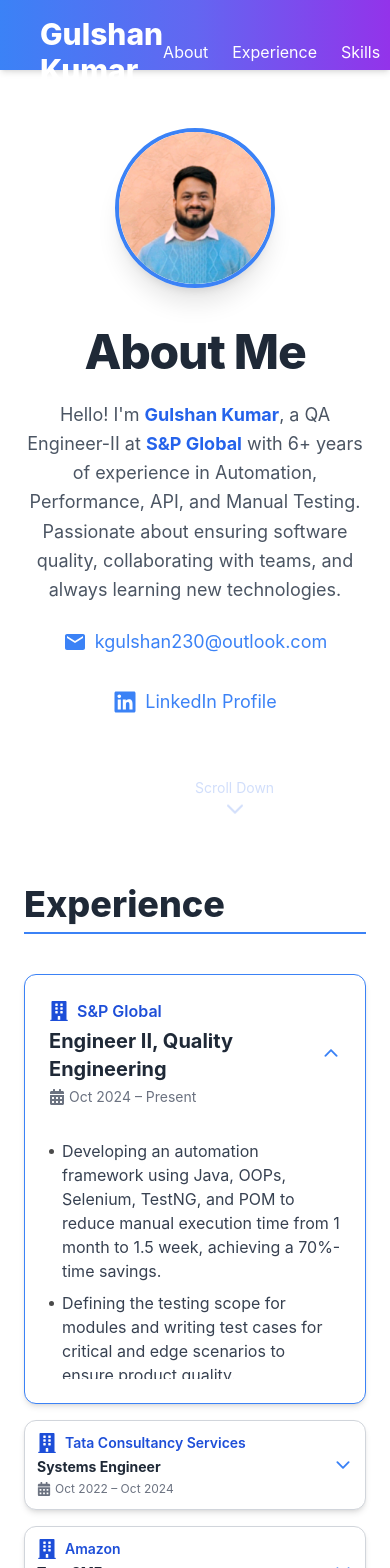
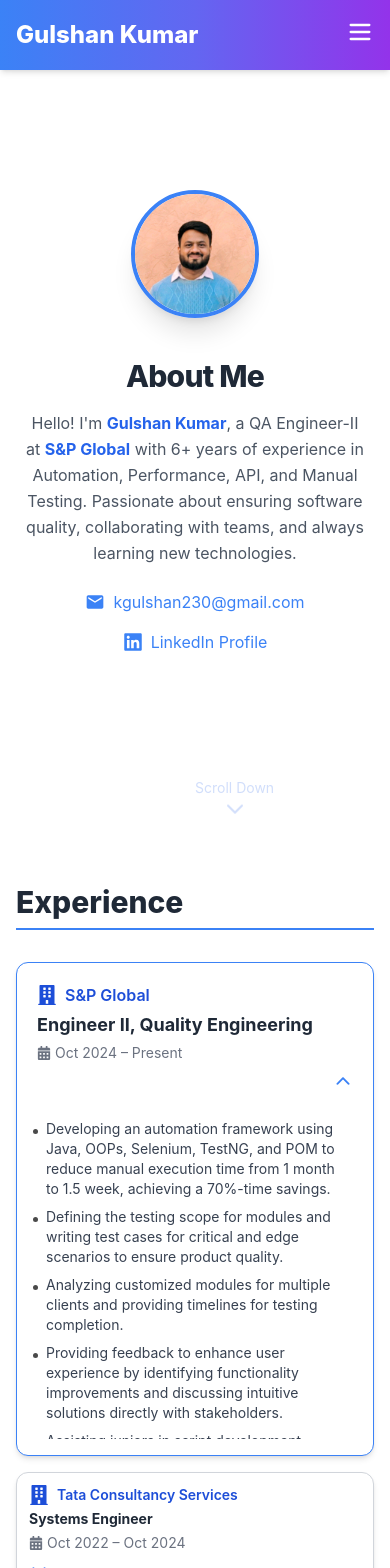
Before and after one commit to im-gulshan/Gulshan-Portfolio, a React (Create React App) app: page / in a window 390 px wide. Shown: the top 1568 px of the page. Built offline with nearby package versions, Linux system fonts and the light colour scheme.

Commit message:
Added Mobile Response

```diff
--- a/package.json
+++ b/package.json
@@ -4,11 +4,13 @@
   "private": true,
   "homepage": "https://im-gulshan.github.io/Gulshan-Portfolio/",
   "dependencies": {
+    "@headlessui/react": "^2.2.2",
     "@testing-library/dom": "^10.4.0",
     "@testing-library/jest-dom": "^6.6.3",
     "@testing-library/react": "^16.3.0",
     "@testing-library/user-event": "^13.5.0",
-    "framer-motion": "^12.8.0",
+    "framer-motion": "^12.9.4",
+    "lucide-react": "^0.506.0",
     "react": "^19.1.0",
     "react-dom": "^19.1.0",
     "react-icons": "^5.5.0",
--- a/src/components/About.jsx
+++ b/src/components/About.jsx
@@ -34,7 +34,7 @@ const About = () => {
     <section
       id="about"
       ref={aboutRef}
-      className="relative min-h-screen flex items-center px-6 md:px-20 py-24 bg-white"
+      className="relative min-h-screen flex items-center px-4 sm:px-6 md:px-20 py-20 bg-white"
     >
       <div className="max-w-5xl mx-auto flex flex-col md:flex-row items-center justify-center gap-10 text-center md:text-left">
 
@@ -44,7 +44,7 @@ const About = () => {
           whileInView={{ opacity: 1, scale: 1 }}
           transition={{ duration: 0.5 }}
           viewport={{ once: true }}
-          className="w-40 h-40 rounded-full overflow-hidden border-4 border-blue-500 shadow-xl transform transition duration-300 hover:scale-105 hover:shadow-2xl"
+          className="w-32 h-32 sm:w-36 sm:h-36 md:w-40 md:h-40 rounded-full overflow-hidden border-4 border-blue-500 shadow-xl transform transition duration-300 hover:scale-105 hover:shadow-2xl"
         >
           <img
             src={`${process.env.PUBLIC_URL}/gulshan-kumar.jpg`}
@@ -59,10 +59,12 @@ const About = () => {
           whileInView={{ opacity: 1, x: 0 }}
           transition={{ duration: 0.6, delay: 0.2 }}
           viewport={{ once: true }}
-          className="max-w-2xl"
+          className="max-w-2xl px-2"
         >
-          <h2 className="text-5xl font-extrabold text-gray-800 mb-6 tracking-tight">About Me</h2>
-          <p className="text-lg text-gray-600 leading-relaxed">
+          <h2 className="text-3xl sm:text-4xl md:text-5xl font-extrabold text-gray-800 mb-4 sm:mb-6 tracking-tight">
+            About Me
+          </h2>
+          <p className="text-base sm:text-lg text-gray-600 leading-relaxed">
             Hello! I'm <strong className="text-blue-600">Gulshan Kumar</strong>, a QA Engineer-II at <strong className="text-blue-600">S&amp;P Global</strong> with 6+ years of experience in Automation, Performance, API, and Manual Testing. Passionate about ensuring software quality, collaborating with teams, and always learning new technologies.
           </p>
 
@@ -72,21 +74,25 @@ const About = () => {
             whileInView={{ opacity: 1, x: 0 }}
             transition={{ duration: 0.5, delay: 0.4 }}
             viewport={{ once: true }}
-            className="flex flex-wrap items-center gap-8 text-blue-500 text-lg mt-6 justify-center md:justify-start"
+            className="flex flex-col sm:flex-row items-center gap-4 sm:gap-8 text-blue-500 text-base sm:text-lg mt-6 justify-center md:justify-start"
           >
-            <div className="flex items-center gap-2">
-              <MdEmail className="text-2xl" />
-              <span className="hover:underline hover:text-blue-600">
-                kgulshan230@outlook.com
-              </span>
-            </div>
+            <a
+              href="mailto:kgulshan230@gmail.com"
+              className="flex items-center gap-2 hover:underline hover:text-blue-600"
+            >
+              <MdEmail className="text-xl sm:text-2xl" />
+              <span>kgulshan230@gmail.com</span>
+            </a>
 
-            <div className="flex items-center gap-2">
-              <FaLinkedin className="text-2xl" />
-              <span className="hover:underline hover:text-blue-600">
-                LinkedIn Profile
-              </span>
-            </div>
+            <a
+              href="https://www.linkedin.com/in/gulshan98/"
+              target="_blank"
+              rel="noopener noreferrer"
+              className="flex items-center gap-2 hover:underline hover:text-blue-600"
+            >
+              <FaLinkedin className="text-xl sm:text-2xl" />
+              <span>LinkedIn Profile</span>
+            </a>
           </motion.div>
         </motion.div>
       </div>
--- a/src/components/Contact.jsx
+++ b/src/components/Contact.jsx
@@ -18,34 +18,36 @@ const Contact = () => (
         Feel free to reach out via email or connect with me on LinkedIn.
       </p>
 
-      <div className="space-y-3">
+      <div className="space-y-3 sm:space-y-4">
+        {/* Email section */}
         <motion.div
           initial={{ opacity: 0, x: -20 }}
           whileInView={{ opacity: 1, x: 0 }}
           transition={{ duration: 0.5 }}
           viewport={{ once: true }}
-          className="flex items-center justify-center gap-4 text-blue-600 text-lg"
+          className="flex flex-col sm:flex-row items-center justify-center gap-4 text-blue-600 text-lg"
         >
           <a
-            href="mailto:kgulshan230@outlook.com"
+            href="mailto:kgulshan230@gmail.com"
             className="hover:text-blue-800 transition-transform duration-300 hover:scale-110"
           >
-            <MdEmail className="text-3xl" />
+            <MdEmail className="text-3xl sm:text-4xl" />
           </a>
           <a
-            href="mailto:kgulshan230@outlook.com"
+            href="mailto:kgulshan230@gmail.com"
             className="hover:underline hover:text-blue-800"
           >
-            kgulshan230@outlook.com
+            kgulshan230@gmail.com
           </a>
         </motion.div>
 
+        {/* LinkedIn section */}
         <motion.div
           initial={{ opacity: 0, x: 20 }}
           whileInView={{ opacity: 1, x: 0 }}
           transition={{ duration: 0.5, delay: 0.2 }}
           viewport={{ once: true }}
-          className="flex items-center justify-center gap-4 text-blue-600 text-lg"
+          className="flex flex-col sm:flex-row items-center justify-center gap-4 text-blue-600 text-lg"
         >
           <a
             href="https://www.linkedin.com/in/gulshan98/"
@@ -53,7 +55,7 @@ const Contact = () => (
             rel="noopener noreferrer"
             className="hover:text-blue-800 transition-transform duration-300 hover:scale-110"
           >
-            <FaLinkedin className="text-3xl" />
+            <FaLinkedin className="text-3xl sm:text-4xl" />
           </a>
           <a
             href="https://www.linkedin.com/in/gulshan98/"
--- a/src/components/Experience.jsx
+++ b/src/components/Experience.jsx
@@ -60,13 +60,12 @@ const Experience = () => {
   const [expandedIndex, setExpandedIndex] = useState(0);
   const [hovered, setHovered] = useState(null);
 
-  // Custom Bullet Style
   const customBulletStyle = {
     width: "5px",
     height: "5px",
     backgroundColor: "#4A4A4A",
     borderRadius: "50%",
-    marginTop: "0.6rem", // Adjust margin if needed
+    marginTop: "0.6rem",
   };
 
   const toggleExperience = (index) => {
@@ -74,9 +73,9 @@ const Experience = () => {
   };
 
   return (
-    <section id="experience" className="py-10 px-6 md:px-16 bg-white">
+    <section id="experience" className="py-10 px-4 sm:px-6 md:px-16 bg-white">
       <div className="container mx-auto max-w-screen-xl">
-        <h2 className="text-4xl md:text-5xl font-extrabold text-gray-800 mb-10 border-b-2 pb-2 border-blue-500">
+        <h2 className="text-3xl sm:text-4xl md:text-5xl font-extrabold text-gray-800 mb-8 sm:mb-10 border-b-2 pb-2 border-blue-500">
           Experience
         </h2>
 
@@ -88,14 +87,14 @@ const Experience = () => {
                 key={index}
                 layout
                 transition={{ duration: 0.3 }}
-                className={`rounded-xl shadow-md border transition-all ${isOpen
-                  ? "bg-white border-blue-500"
-                  : "bg-white hover:bg-blue-50 border-gray-300"
-                  }`}
+                className={`rounded-xl shadow-md border transition-all ${
+                  isOpen ? "bg-white border-blue-500" : "bg-white hover:bg-blue-50 border-gray-300"
+                }`}
               >
                 <div
-                  className={`flex items-center justify-between ${isOpen ? "p-6" : "p-3"
-                    } cursor-pointer transition-all`}
+                  className={`flex flex-col sm:flex-row sm:items-center justify-between ${
+                    isOpen ? "p-5 sm:p-6" : "p-3"
+                  } cursor-pointer transition-all`}
                   onClick={() => toggleExperience(index)}
                   onMouseEnter={() => setHovered(exp.role)}
                   onMouseLeave={() => setHovered(null)}
@@ -112,23 +111,21 @@ const Experience = () => {
                       <span>{exp.company}</span>
                     </div>
                     <div
-                      className={`font-bold text-gray-800 ${isOpen ? "text-xl" : "text-sm"
+                      className={`font-bold text-gray-800 ${isOpen ? "text-lg sm:text-xl" : "text-sm"
                         }`}
                     >
                       {exp.role}
                     </div>
-                    <div className="flex items-center text-gray-500">
+                    <div className="flex items-center text-gray-500 text-sm">
                       <FaCalendarAlt className="mr-1" />
-                      <span className={`${isOpen ? "text-sm" : "text-xs"}`}>
-                        {exp.duration}
-                      </span>
+                      <span>{exp.duration}</span>
                     </div>
                   </div>
 
                   <motion.div
                     animate={{ rotate: isOpen ? 180 : 0 }}
                     transition={{ duration: 0.3 }}
-                    className="text-xl text-blue-500"
+                    className="mt-2 sm:mt-0 text-xl text-blue-500"
                   >
                     <IoChevronDown />
                   </motion.div>
@@ -142,22 +139,20 @@ const Experience = () => {
                       animate={{ opacity: 1, height: "auto" }}
                       exit={{ opacity: 0, height: 0 }}
                       transition={{ duration: 0.4 }}
-                      className="px-6 pb-6 pt-2 text-gray-700 overflow-hidden"
+                      className="px-4 sm:px-6 pb-4 sm:pb-6 pt-2 text-gray-700 overflow-hidden"
                     >
-                      <ul className="list-none pl-0 ml-0 space-y-2 max-h-60 overflow-y-auto">
+                      <ul className="list-none pl-0 ml-0 space-y-2 max-h-80 sm:max-h-60 overflow-y-auto pr-2">
                         {exp.details.map((point, idx) => (
                           <motion.li
                             key={`${index}-${idx}`}
                             initial={{ opacity: 0, x: -10 }}
                             animate={{ opacity: 1, x: 0 }}
                             transition={{ duration: 0.3, delay: idx * 0.05 }}
-                            className="flex items-start space-x-2"
+                            className="flex items-start space-x-2 text-sm sm:text-base"
                           >
-                            {/* Bullet Point */}
                             <div className="flex-shrink-0">
                               <div style={customBulletStyle}></div>
                             </div>
-                            {/* Text */}
                             <div className="flex-1 break-words">
                               {point}
                             </div>
--- a/src/components/Footer.jsx
+++ b/src/components/Footer.jsx
@@ -1,8 +1,8 @@
 const Footer = () => {
   return (
     <footer className="bg-gray-800 text-white py-6">
-        <div className="container mx-auto text-center">
-          <p className="text-lg">
+      <div className="container mx-auto text-center px-6">
+        <p className="text-sm sm:text-lg">
           &copy; {new Date().getFullYear()} Gulshan Kumar. All rights reserved.
         </p>
       </div>
--- a/src/components/Header.jsx
+++ b/src/components/Header.jsx
@@ -1,92 +1,96 @@
-import React from 'react';
+import React, { useState } from 'react';
 import { motion } from 'framer-motion';
+import { Menu, X } from 'lucide-react'; // Optional: using Lucide icons
 
 const Header = () => {
-  // Scroll to section with an offset
+  const [menuOpen, setMenuOpen] = useState(false);
+
   const handleScroll = (targetId) => {
     const target = document.getElementById(targetId);
     if (target) {
-      // Scroll with an offset of 80px (height of the header)
       window.scrollTo({
-        top: target.offsetTop - 80, // Adjust 80px for your header height
-        behavior: "smooth",
+        top: target.offsetTop - 80,
+        behavior: 'smooth',
       });
+      setMenuOpen(false); // Close menu on selection (mobile UX)
     }
   };
 
+  const navItems = [
+    { name: 'About', target: 'about' },
+    { name: 'Experience', target: 'experience' },
+    { name: 'Skills', target: 'skills' },
+    { name: 'Contact', target: 'contact' },
+  ];
+
   return (
-    <header className="bg-gradient-to-r from-blue-500 via-indigo-500 to-purple-600 p-4 text-white fixed top-0 w-full z-10 shadow-md" style={{ height: '70px' }}>
-      <div className="w-full px-6 md:px-20 flex justify-between items-center">
-        <h1 className="text-3xl font-extrabold cursor-pointer hover:text-gray-300 transition duration-300">Gulshan Kumar</h1>
-        <nav>
-          <ul className="flex space-x-6">
+    <header className="bg-gradient-to-r from-blue-500 via-indigo-500 to-purple-600 text-white fixed top-0 w-full z-10 shadow-md" style={{ height: '70px' }}>
+      <div className="max-w-7xl mx-auto px-4 sm:px-6 lg:px-8 h-full flex justify-between items-center">
+        <h1 className="text-2xl md:text-3xl font-extrabold cursor-pointer hover:text-gray-300 transition duration-300">
+          Gulshan Kumar
+        </h1>
+
+        {/* Hamburger Icon (mobile only) */}
+        <div className="md:hidden">
+          <button
+            onClick={() => setMenuOpen(!menuOpen)}
+            className="text-white focus:outline-none"
+            aria-label="Toggle menu"
+          >
+            {menuOpen ? <X size={28} /> : <Menu size={28} />}
+          </button>
+        </div>
+
+        {/* Desktop Navigation */}
+        <nav className="hidden md:flex space-x-6">
+          {navItems.map((item) => (
             <motion.li
+              key={item.target}
               whileHover={{ scale: 1.1 }}
               whileTap={{ scale: 0.95 }}
-              className="cursor-pointer"
+              className="list-none cursor-pointer"
             >
               <a
-                href="#about"
+                href={`#${item.target}`}
                 onClick={(e) => {
-                  e.preventDefault(); // Prevent default anchor behavior
-                  handleScroll('about');
+                  e.preventDefault();
+                  handleScroll(item.target);
                 }}
                 className="hover:text-gray-300 transition duration-300"
               >
-                About
+                {item.name}
               </a>
             </motion.li>
+          ))}
+        </nav>
+      </div>
+
+      {/* Mobile Navigation */}
+      {menuOpen && (
+        <div className="md:hidden bg-gradient-to-r from-blue-500 via-indigo-500 to-purple-600 px-6 pb-4 pt-2 absolute top-[70px] left-0 w-full z-20 shadow-lg">
+          <ul className="space-y-4">
+            {navItems.map((item) => (
               <motion.li
-              whileHover={{ scale: 1.1 }}
+                key={item.target}
+                whileHover={{ scale: 1.05 }}
                 whileTap={{ scale: 0.95 }}
-              className="cursor-pointer"
+                className="list-none cursor-pointer"
               >
                 <a
-                href="#experience"
+                  href={`#${item.target}`}
                   onClick={(e) => {
-                  e.preventDefault(); // Prevent default anchor behavior
-                  handleScroll('experience');
+                    e.preventDefault();
+                    handleScroll(item.target);
                   }}
-                className="hover:text-gray-300 transition duration-300"
+                  className="block text-white text-lg hover:text-gray-300 transition duration-300"
                 >
-                Experience
+                  {item.name}
                 </a>
               </motion.li>
-            <motion.li
-              whileHover={{ scale: 1.1 }}
-              whileTap={{ scale: 0.95 }}
-              className="cursor-pointer"
-            >
-              <a
-                href="#skills"
-                onClick={(e) => {
-                  e.preventDefault(); // Prevent default anchor behavior
-                  handleScroll('skills');
-                }}
-                className="hover:text-gray-300 transition duration-300"
-              >
-                Skills
-              </a>
-            </motion.li>
-            <motion.li
-              whileHover={{ scale: 1.1 }}
-              whileTap={{ scale: 0.95 }}
-              className="cursor-pointer"
-            >
-              <a
-                href="#contact"
-                onClick={(e) => {
-                  e.preventDefault(); // Prevent default anchor behavior
-                  handleScroll('contact');
-                }}
-                className="hover:text-gray-300 transition duration-300"
-              >
-                Contact
-              </a>
-            </motion.li>
+            ))}
           </ul>
-        </nav>
         </div>
+      )}
     </header>
   );
 };
--- a/src/components/Projects.jsx
+++ b/src/components/Projects.jsx
@@ -45,10 +45,18 @@ const Projects = () => {
     setExpandedIndex(expandedIndex === index ? null : index);
   };
 
+  const customBulletStyle = {
+    width: "5px",
+    height: "5px",
+    backgroundColor: "#4A4A4A",
+    borderRadius: "50%",
+    marginTop: "0.6rem",
+  };
+
   return (
-    <section id="projects" className="py-10 px-6 md:px-16 bg-white">
+    <section id="projects" className="py-10 px-4 sm:px-6 md:px-16 bg-white">
       <div className="container mx-auto max-w-screen-xl">
-        <h2 className="text-4xl md:text-5xl font-extrabold text-gray-800 mb-10 border-b-2 pb-2 border-blue-500">
+        <h2 className="text-3xl sm:text-4xl md:text-5xl font-extrabold text-gray-800 mb-8 sm:mb-10 border-b-2 pb-2 border-blue-500">
           Projects
         </h2>
 
@@ -71,7 +79,6 @@ const Projects = () => {
                   onMouseEnter={() => setHovered(project.title)}
                   onMouseLeave={() => setHovered(null)}
                 >
-
                   <div className={`space-y-1 ${isOpen ? "text-base" : "text-sm"}`}>
     <div className="flex items-center text-blue-700 font-semibold space-x-2">
       <motion.span
@@ -81,7 +88,6 @@ const Projects = () => {
       >
         {project.icon}
       </motion.span>
-
       <span>{project.title}</span>
     </div>
   </div>
@@ -103,27 +109,33 @@ const Projects = () => {
                       animate={{ opacity: 1, height: "auto" }}
                       exit={{ opacity: 0, height: 0 }}
                       transition={{ duration: 0.4 }}
-                      className="px-6 pb-6 pt-2 text-gray-700 overflow-hidden"
+                      className="px-4 sm:px-6 pb-4 sm:pb-6 pt-2 text-gray-700 overflow-hidden"
                     >
-                      <ul className="list-disc list-inside space-y-2 max-h-60 overflow-y-auto">
+                      <ul className="list-none pl-0 ml-0 space-y-2 max-h-80 sm:max-h-60 overflow-y-auto pr-2">
                         {project.description.map((point, idx) => (
                           <motion.li
-                            key={idx}
+                            key={`${index}-${idx}`}
                             initial={{ opacity: 0, x: -10 }}
                             animate={{ opacity: 1, x: 0 }}
                             transition={{ duration: 0.3, delay: idx * 0.05 }}
+                            className="flex items-start space-x-2 text-sm sm:text-base"
                           >
+                            <div className="flex-shrink-0">
+                              <div style={customBulletStyle}></div>
+                            </div>
+                            <div className="flex-1 break-words">
                               {point}
+                            </div>
                           </motion.li>
                         ))}
                       </ul>
 
-                      <div className="flex items-center mt-6">
+                      <div className="mt-4">
                         <a
                           href={project.link}
                           target="_blank"
                           rel="noopener noreferrer"
-                          className="text-blue-600 hover:text-blue-800 font-medium flex items-center"
+                          className="text-blue-600 hover:text-blue-800 font-medium inline-flex items-center"
                         >
                           View Project
                           <FaExternalLinkAlt className="ml-2" />
--- a/src/components/ScrollToTopButton.jsx
+++ b/src/components/ScrollToTopButton.jsx
@@ -30,7 +30,7 @@ const ScrollToTopButton = () => {
   return (
     <motion.button
       onClick={scrollToTop}
-      className={`fixed bottom-6 right-6 p-3 bg-blue-600 text-white rounded-full shadow-lg hover:bg-blue-700 transition-opacity duration-500 z-50 ${
+      className={`fixed bottom-4 sm:bottom-6 right-4 sm:right-6 p-3 sm:p-4 bg-blue-600 text-white rounded-full shadow-lg hover:bg-blue-700 transition-opacity duration-500 z-50 ${
         isVisible ? "opacity-100" : "opacity-0"
       }`}
       aria-label="Scroll to top"
@@ -39,7 +39,7 @@ const ScrollToTopButton = () => {
       exit={{ opacity: 0 }}
       transition={{ duration: 0.5 }}
     >
-      <FaArrowUp className="text-xl" />
+      <FaArrowUp className="text-lg sm:text-xl" />
     </motion.button>
   );
 };
```
Also changed, not shown: src/components/Education.jsx (+13 -13 lines), src/components/Skills.jsx (+17 -19 lines), 1 other file (tests, documents, lock files or other folders). Lines whose indentation alone changed are shown as unchanged.
